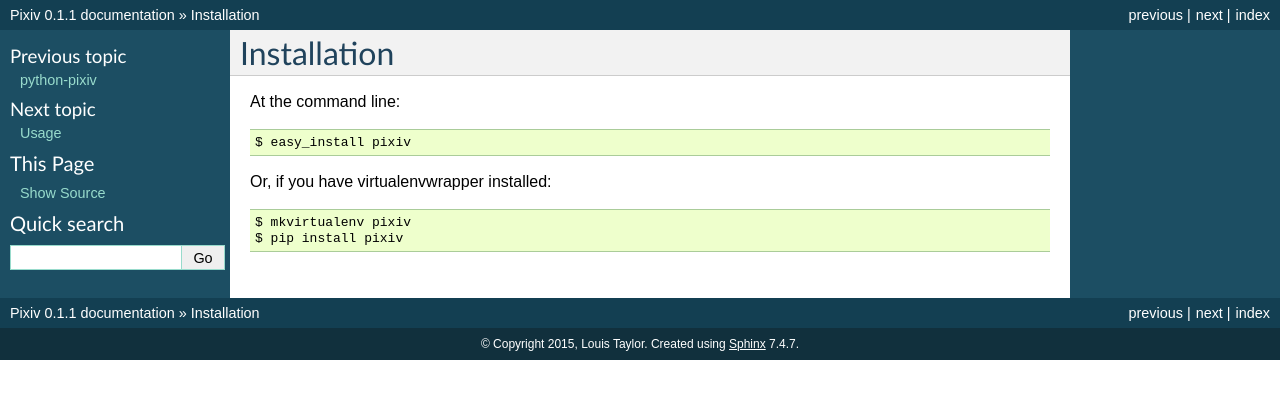
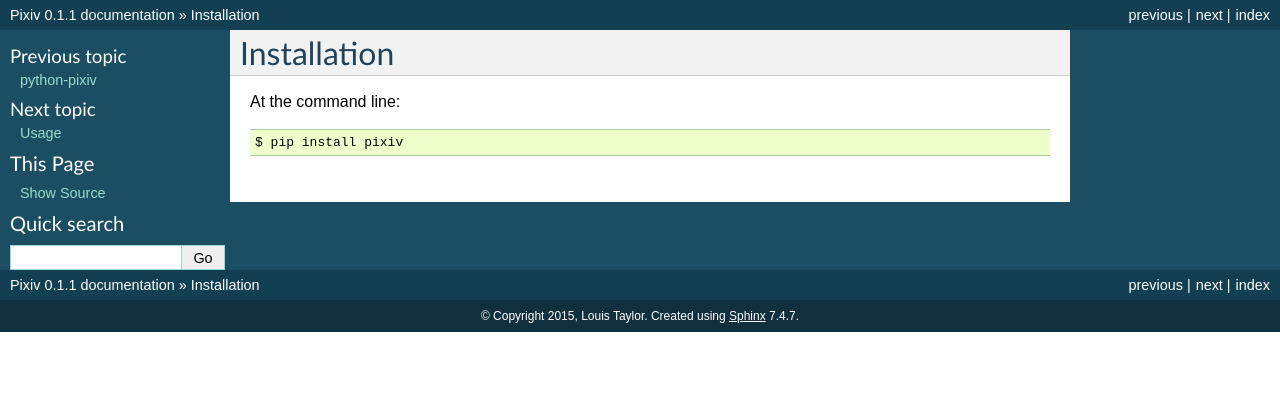
Before and after one commit to kragniz/python-pixiv, a Sphinx documentation site: the page built from docs/installation.rst, in a window 1280 px wide. Shown: the top 399 px of the page. Built offline with Sphinx 7.4.7, drawn with Linux system fonts in a browser that asks for light colours.

Commit message:
Advise using pip rather than easy_install

```diff
--- a/docs/installation.rst
+++ b/docs/installation.rst
@@ -4,9 +4,4 @@
 
 At the command line::
 
-    $ easy_install pixiv
-
-Or, if you have virtualenvwrapper installed::
-
-    $ mkvirtualenv pixiv
     $ pip install pixiv
```
